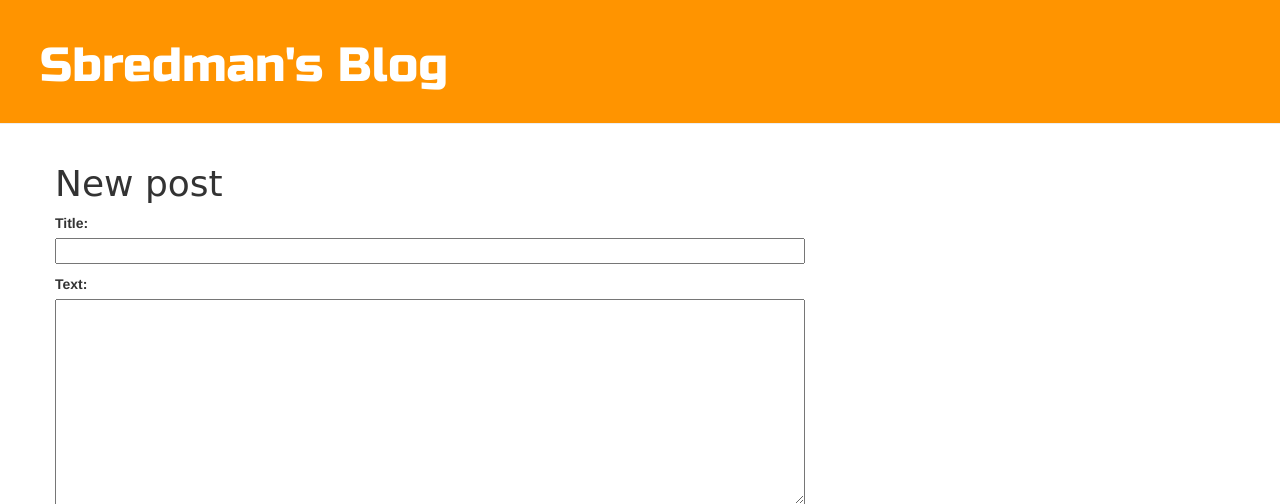
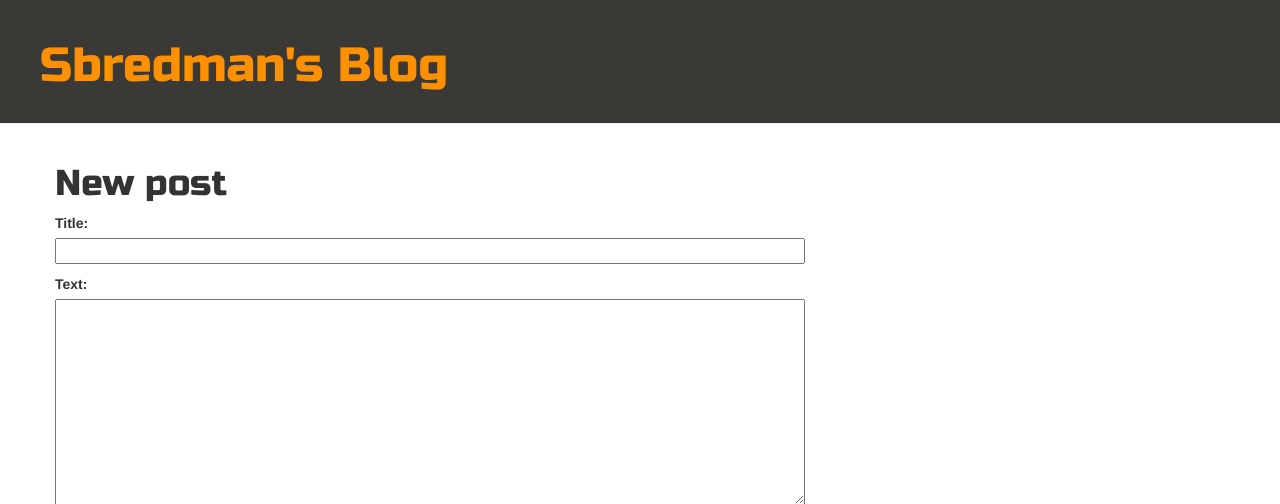
Before and after one commit to sbredman13/my-first-blog, a Django app: page /post/new/ in a window 1280 px wide. Shown: the top 504 px of the page. Run offline with Django 3.2, Linux system fonts and the light colour scheme; some libraries are stand-ins or nearby versions.

```diff
--- a/blog/static/css/blog.css
+++ b/blog/static/css/blog.css
@@ -6,13 +6,13 @@ body {
     padding-left: 0px;
 }
 .page-header {
-    background-color: #FF9400;
+    background-color: #3b3936;
     margin-top: 0;
     padding: 20px 20px 20px 40px;
 }
 
 .page-header h1, .page-header h1 a, .page-header h1 a:visited, .page-header h1 a:active {
-    color: #ffffff;
+    color: #ff9100;
     font-size: 36pt;
     text-decoration: none;
 }
@@ -22,7 +22,7 @@ body {
 }
 
 h1, h2, h3, h4 {
-    font-family: 'Lobster', cursive;
+    font-family: 'Russo One', cursive;
 }
 
 .date {
--- a/blog/templates/blog/base.html
+++ b/blog/templates/blog/base.html
@@ -3,9 +3,9 @@
     <head>
         <title>Sbredman's blog</title>
         <link rel="stylesheet" href="//maxcdn.bootstrapcdn.com/bootstrap/3.2.0/css/bootstrap.min.css">
-<link rel="stylesheet" href="//maxcdn.bootstrapcdn.com/bootstrap/3.2.0/css/bootstrap-theme.min.css">
-<link rel="stylesheet" href="{% static 'css/blog.css' %}">
-<link href="https://fonts.googleapis.com/css?family=Russo One&subset=latin,cyrillic" rel="stylesheet" type="text/css">
+        <link rel="stylesheet" href="//maxcdn.bootstrapcdn.com/bootstrap/3.2.0/css/bootstrap-theme.min.css">
+        <link rel="stylesheet" href="{% static 'css/blog.css' %}">
+        <link href="https://fonts.googleapis.com/css?family=Russo One&subset=latin,cyrillic" rel="stylesheet" type="text/css">
     </head>
     <body>
     <div class="page-header">
```
